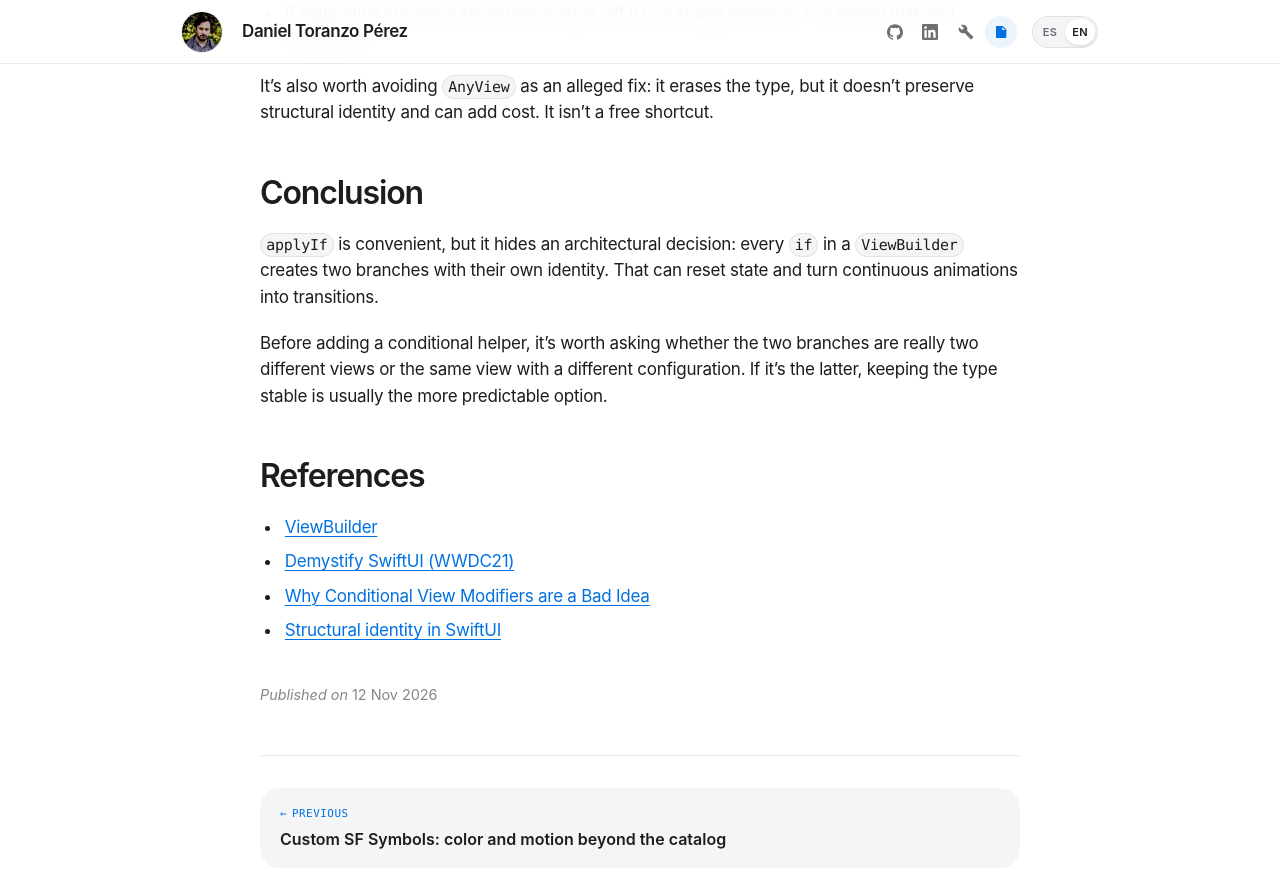
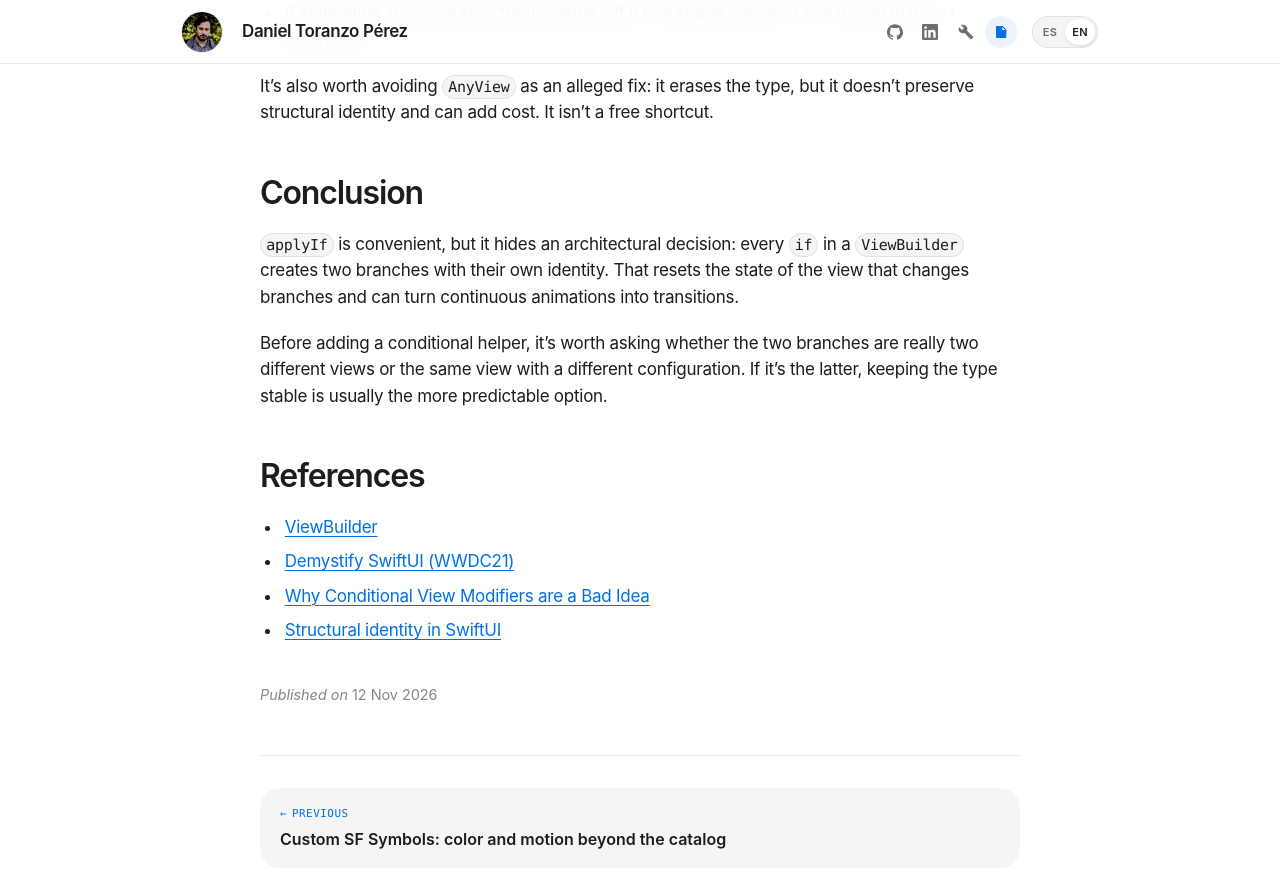
Before and after one commit to obocat/daniel_toranzo_perez, a Jekyll site: the page built from _posts/2026-11-12-viewbuilder-identidad-condicional-swiftui.markdown, in a window 1280 px wide and 900 px high, scrolled down 5728 px. Shown: the top 888 px of the window. Built offline with Jekyll 4.4.1, drawn with Linux system fonts in a browser that asks for light colours; some of the changed text lies outside the part shown.

Commit message:
docs: make ViewBuilder state reset wording deterministic (#31)

```diff
--- a/_posts/2026-11-12-viewbuilder-identidad-condicional-swiftui.markdown
+++ b/_posts/2026-11-12-viewbuilder-identidad-condicional-swiftui.markdown
@@ -374,7 +374,7 @@ It's also worth avoiding `AnyView` as an alleged fix: it erases the type, but it
 
 ## Conclusion
 
-`applyIf` is convenient, but it hides an architectural decision: every `if` in a `ViewBuilder` creates two branches with their own identity. That can reset state and turn continuous animations into transitions.
+`applyIf` is convenient, but it hides an architectural decision: every `if` in a `ViewBuilder` creates two branches with their own identity. That resets the state of the view that changes branches and can turn continuous animations into transitions.
 
 Before adding a conditional helper, it's worth asking whether the two branches are really two different views or the same view with a different configuration. If it's the latter, keeping the type stable is usually the more predictable option.
 
```
Also changed, not shown: other parts of _posts/2026-11-12-viewbuilder-identidad-condicional-swiftui.markdown (+5 -5 lines).
